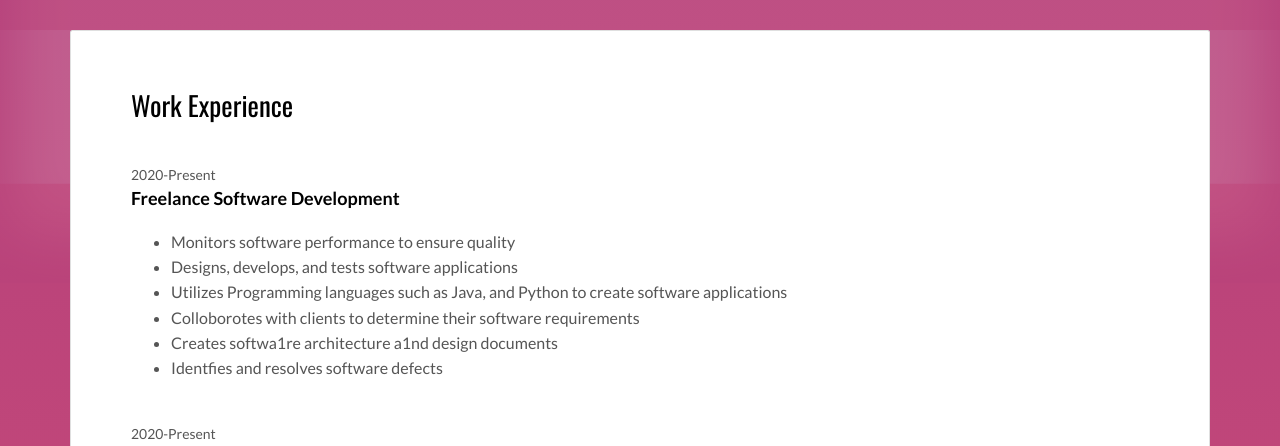
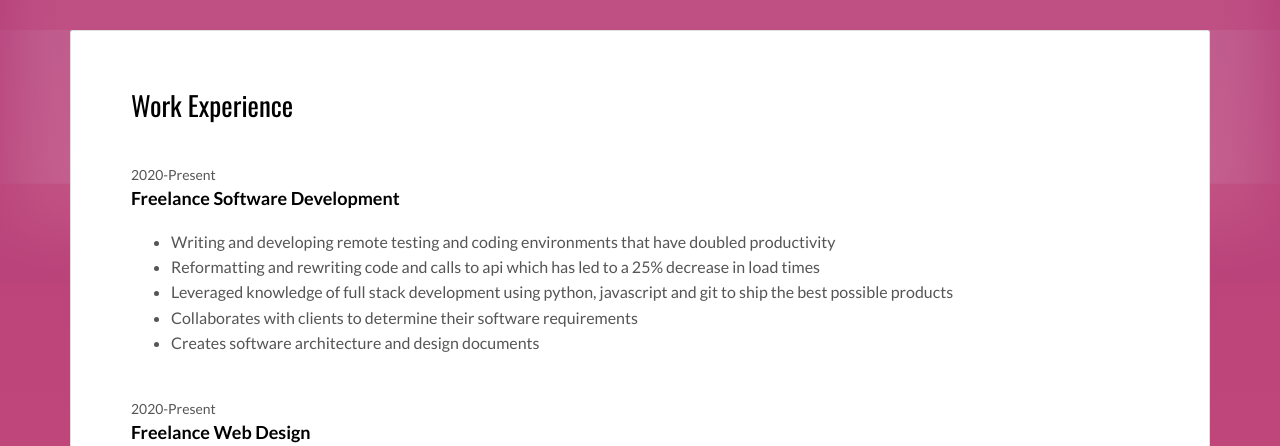
Before and after one commit to Dylynniscoding/Dylynniscoding.github.io, a plain HTML site: page index.html in a window 1280 px wide. Shown: the part 277-723 px from the top of the page. Drawn offline with nearby package versions, Linux system fonts and the light colour scheme.

Commit message:
made changes

```diff
--- a/index.html
+++ b/index.html
@@ -70,13 +70,12 @@
                     </h3>
                     <p>
                       <ul>
+                          <li>	Writing and developing remote testing and coding environments that have doubled productivity</li>
+                          <li>	Reformatting and rewriting code and calls to api which has led to a 25% decrease in load times</li>
+                          <li>	Leveraged knowledge of full stack development using python, javascript and git to ship the best possible products</li>
+                          <li>	Collaborates with clients to determine their software requirements</li>
+                          <li>	Creates software architecture and design documents</li>
 
-                          <li>	Monitors software performance to ensure quality</li>
-                           <li>	Designs, develops, and tests software applications</li>
-                          <li>	Utilizes Programming languages such as Java, and Python to create software applications</li>
-                          <li>	Colloborotes with clients to determine their software requirements</li>
-                          <li>	Creates softwa1re architecture a1nd design documents</li>
-                          <li>	Identfies and resolves software defects</li>
 
 
                       </ul>
```
